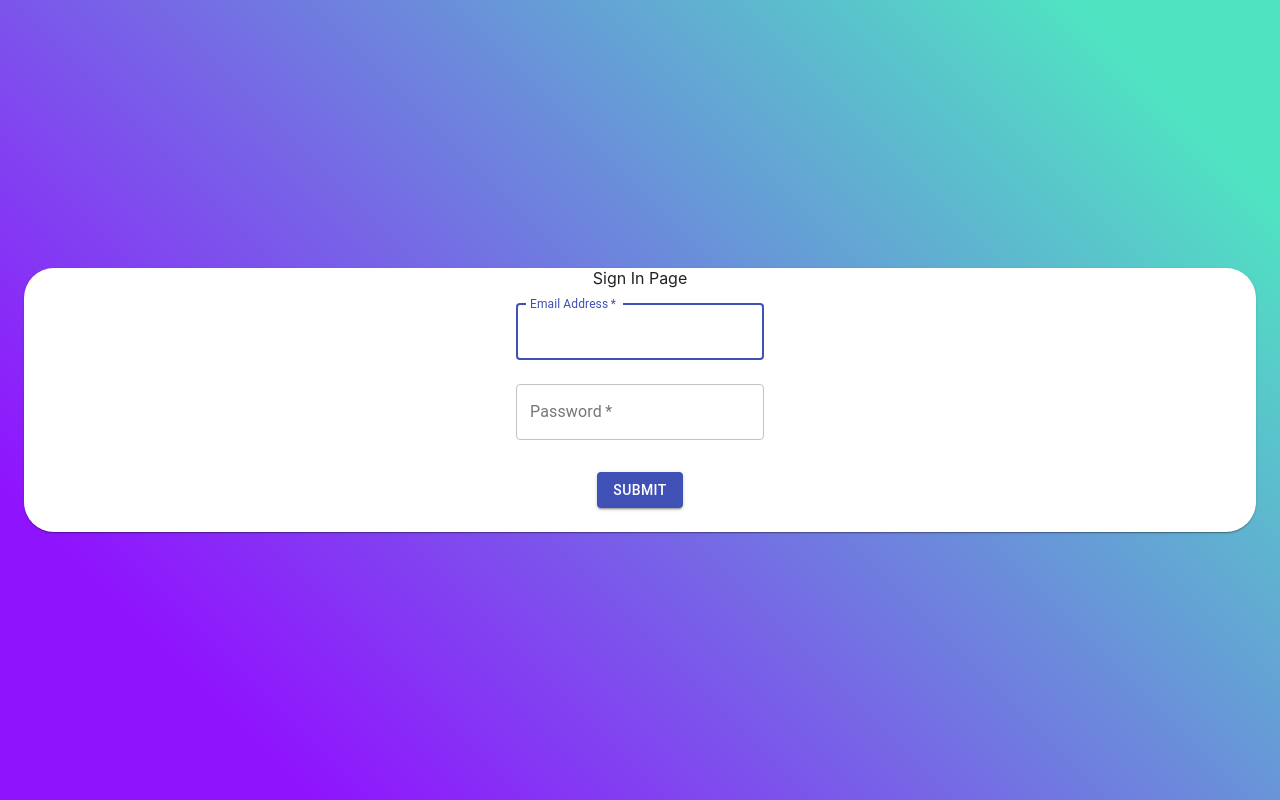
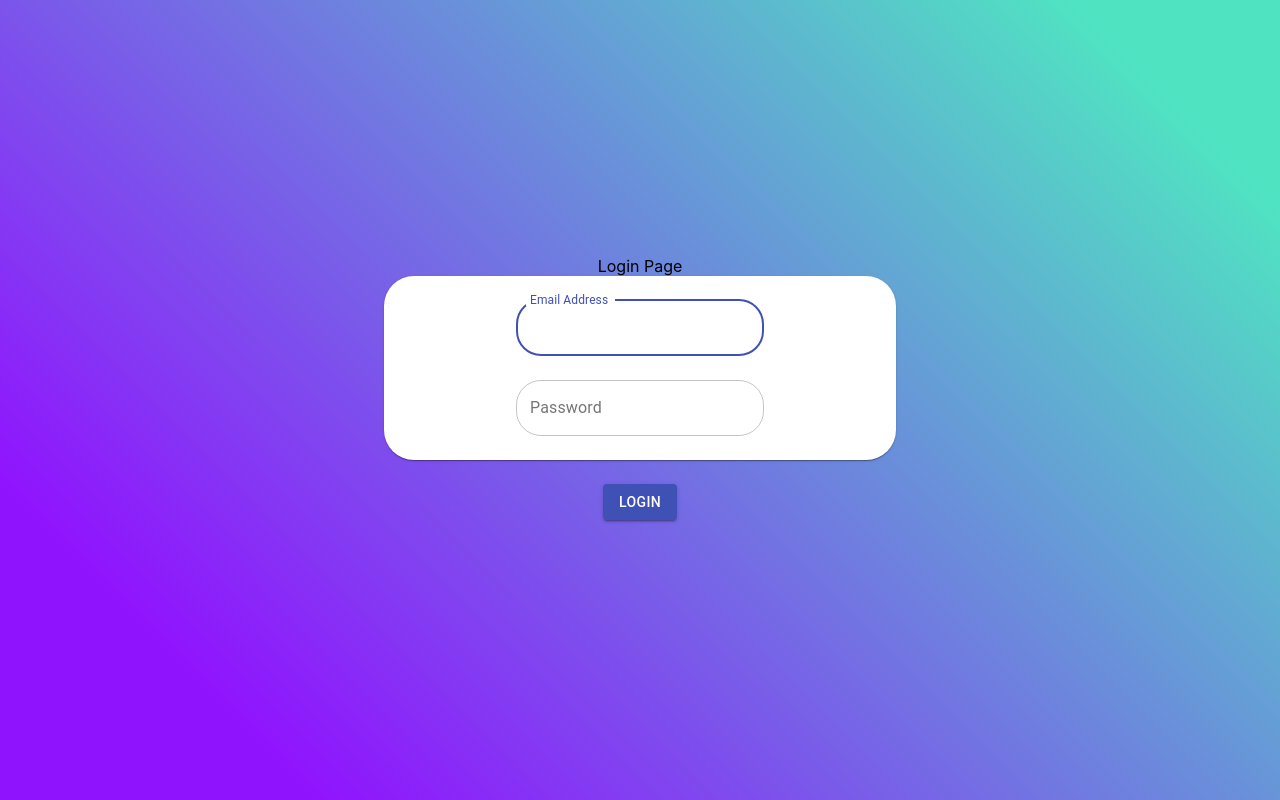
Before and after one commit to davidhuytran/food, a React (Create React App) app in the folder react-frontend/: page / in a window 1280 px wide. Built offline with nearby package versions, Linux system fonts and the light colour scheme; the HTML template or start-up script is replaced by a standard one.

Commit message:
Fix the sizing on login page

```diff
--- a/react-frontend/src/components/Login.js
+++ b/react-frontend/src/components/Login.js
@@ -17,7 +17,8 @@ const useStyles = makeStyles((theme) => ({
     minWidth: "100%",
     display: "flex",
     flexDirection: "column",
-    justifyContent: "center"
+    justifyContent: "center",
+    alignItems: "center",
   },
   background: {
     backgroundColor: "orange",
@@ -26,6 +27,8 @@ const useStyles = makeStyles((theme) => ({
   paper: {
     textAlign: "center",
     borderRadius: 30,
+    width: "40%"
+
     // margin: theme.spacing(20,0,2)
   },
   submit: {
@@ -33,6 +36,18 @@ const useStyles = makeStyles((theme) => ({
   },
   errorMsg: {
     color: "red",
+  },
+  textfield1: {
+    [`& fieldset`]: {
+      borderRadius: 25,
+    },
+    margin: theme.spacing(3,0,3),
+  },
+  textfield2: {
+    [`& fieldset`]: {
+      borderRadius: 25,
+    },
+    margin: theme.spacing(0,0,3),
   },
 }))
 
@@ -54,12 +69,14 @@ export default function Login() {
     e.preventDefault();
     const response = await handleLogin(value);
     const { status } = response.data
-    console.log(status)
+    if (!value.password){
+      setErrorMsg("Please enter a password.");
+    }
     if (status === 200) {
       window.location = "/home";
     }
     else if (status == 409) {
-      setErrorMsg("The email you've entered does not match any account");
+      setErrorMsg("The email you've entered does not match any account.");
     }
     else if (status == 410) {
       setErrorMsg("The password you've entered is incorrect.")
@@ -71,14 +88,20 @@ export default function Login() {
         <Grid
         className={classes.root}
         >
-          <Container component="main" maxwidth="xs">
+          <Grid
+          container
+          spacing={0}
+          direction="column"
+          alignItems="center"
+          justify="center">
+            Login Page
             <Paper className={classes.paper}>
-              Sign In Page
               <form noValidate>
                 <TextField
+                className={classes.textfield1}
+                // margin="normal"
                 margin="normal"
                 variant="outlined"
-                required
                 value={value.email || ""}
                 onChange={onChange}
                 id="email"
@@ -89,32 +112,33 @@ export default function Login() {
                 />
                 <br/>
                 <TextField
+                className={classes.textfield2}
                 margin="normal"
                 variant="outlined"
-                required
                 value={value.password || ""}
                 onChange={onChange}
                 id="password"
                 label="Password"
                 name="password"
                 autoComplete="password"
+                borderRadius="10"
                 />
                 <br/>
-                <Button
+                <div className={classes.errorMsg}>
+                  {errorMsg}
+                </div>
+              </form>
+            </Paper>
+            <Button
                 type="submit"
                 variant="contained"
                 color="primary"
                 className={classes.submit}
                 onClick={handleSubmit}
                 >
-                Submit
+                Login
                 </Button>
-                <div className={classes.errorMsg}>
-                  {errorMsg}
-                </div>
-              </form>
-            </Paper>
-          </Container>
+          </Grid>
         </Grid>
     </div>
   )
```
